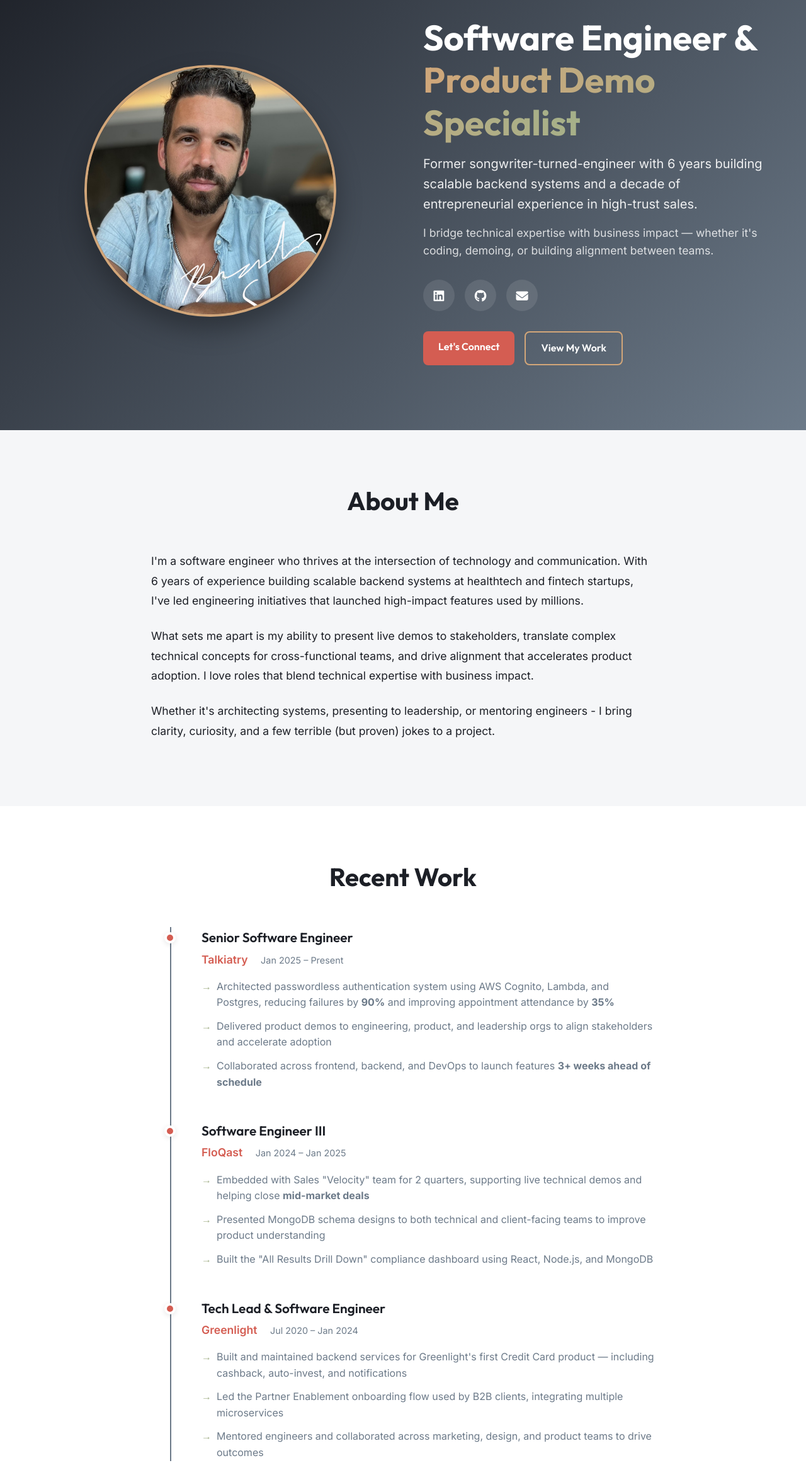
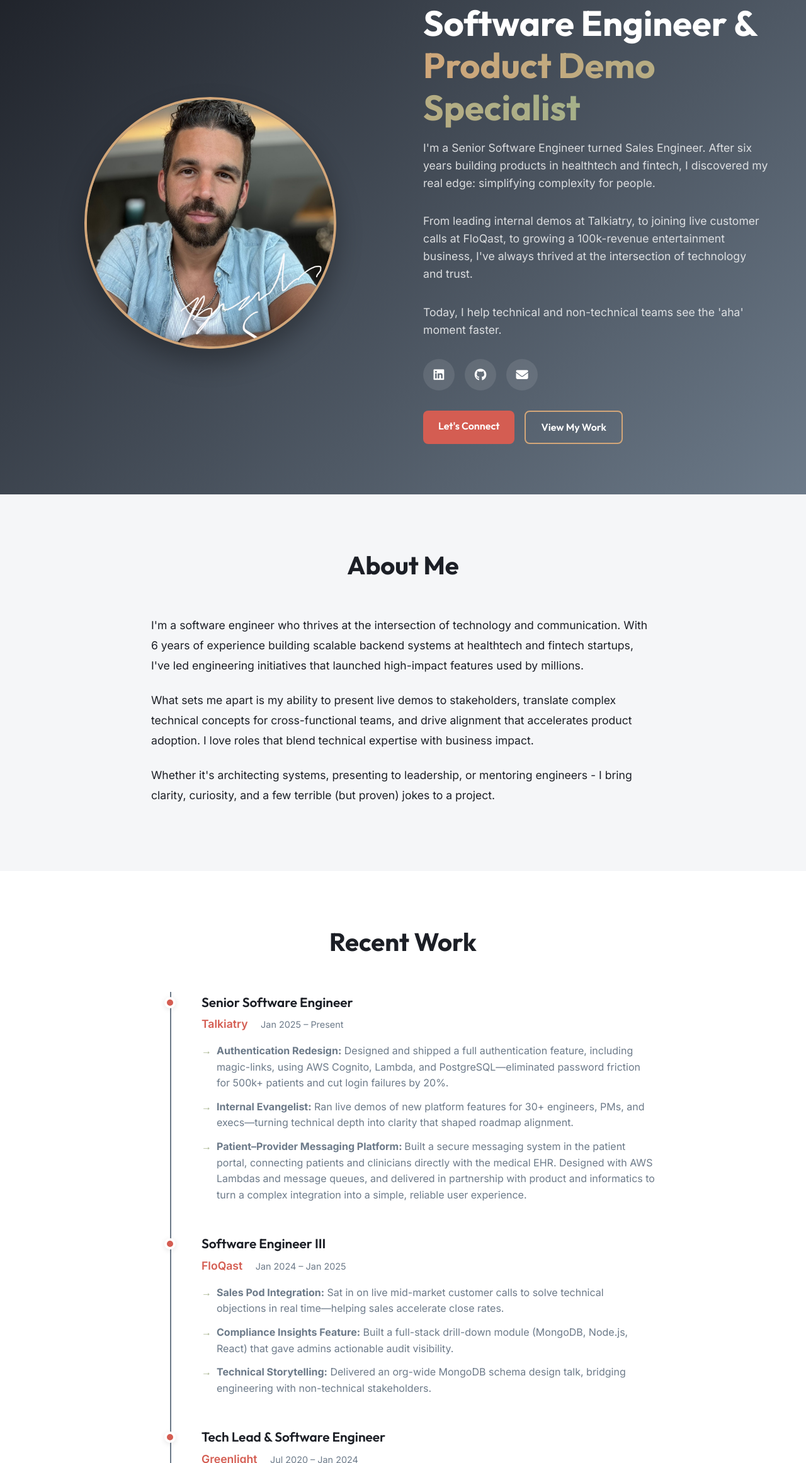
Before and after one commit to brandonstiles1/personal-website, an Astro site: page / in a window 1280 px wide. Shown: the part 117-2440 px from the top of the page at 63% size. Built offline with nearby package versions, Linux system fonts and the light colour scheme; Astro itself is replaced by a stand-in of ours.

Commit message:
Additional copy changes

```diff
--- a/src/pages/index.astro
+++ b/src/pages/index.astro
@@ -82,13 +82,18 @@ const config = {
 							Software Engineer &
 							<span class="highlight">Product Demo Specialist</span>
 						</h1>
-						<p class="hero-subtitle">
-							Former songwriter-turned-engineer with 6 years building scalable backend systems
-							and a decade of entrepreneurial experience in high-trust sales.
+
+						<p class="hero-description">
+							I'm a Senior Software Engineer turned Sales Engineer. After six years building products in healthtech and fintech,
+							I discovered my real edge: simplifying complexity for people.
 						</p>
 						<p class="hero-description">
-							I bridge technical expertise with business impact — whether it's coding,
-							demoing, or building alignment between teams.
+							From leading internal demos at Talkiatry, to joining live
+							customer calls at FloQast, to growing a 100k-revenue entertainment business, I've always thrived at the intersection of
+							technology and trust.
+						</p>
+						<p class="hero-description">
+							Today, I help technical and non-technical teams see the 'aha' moment faster.
 						</p>
 						<div class="hero-links">
 							<a href="https://www.linkedin.com/in/brandon-stiles-dev/" target="_blank" class="social-link">
@@ -149,9 +154,9 @@ const config = {
 								<span class="period">Jan 2025 – Present</span>
 							</div>
 							<ul class="timeline-achievements">
-								<li>Architected passwordless authentication system using AWS Cognito, Lambda, and Postgres, reducing failures by <strong>90%</strong> and improving appointment attendance by <strong>35%</strong></li>
-								<li>Delivered product demos to engineering, product, and leadership orgs to align stakeholders and accelerate adoption</li>
-								<li>Collaborated across frontend, backend, and DevOps to launch features <strong>3+ weeks ahead of schedule</strong></li>
+								<li><strong>Authentication Redesign:</strong> Designed and shipped a full authentication feature, including magic-links, using AWS Cognito, Lambda, and PostgreSQL—eliminated password friction for 500k+ patients and cut login failures by 20%.</li>
+								<li><strong>Internal Evangelist:</strong> Ran live demos of new platform features for 30+ engineers, PMs, and execs—turning technical depth into clarity that shaped roadmap alignment.</li>
+								<li><strong>Patient–Provider Messaging Platform: </strong> Built a secure messaging system in the patient portal, connecting patients and clinicians directly with the medical EHR. Designed with AWS Lambdas and message queues, and delivered in partnership with product and informatics to turn a complex integration into a simple, reliable user experience.</li>
 							</ul>
 						</div>
 					</div>
@@ -165,9 +170,9 @@ const config = {
 								<span class="period">Jan 2024 – Jan 2025</span>
 							</div>
 							<ul class="timeline-achievements">
-								<li>Embedded with Sales "Velocity" team for 2 quarters, supporting live technical demos and helping close <strong>mid-market deals</strong></li>
-								<li>Presented MongoDB schema designs to both technical and client-facing teams to improve product understanding</li>
-								<li>Built the "All Results Drill Down" compliance dashboard using React, Node.js, and MongoDB</li>
+								<li><strong>Sales Pod Integration:</strong> Sat in on live mid-market customer calls to solve technical objections in real time—helping sales accelerate close rates.</li>
+								<li><strong>Compliance Insights Feature:</strong> Built a full-stack drill-down module (MongoDB, Node.js, React) that gave admins actionable audit visibility.</li>
+								<li><strong>Technical Storytelling:</strong> Delivered an org-wide MongoDB schema design talk, bridging engineering with non-technical stakeholders.</li>
 							</ul>
 						</div>
 					</div>
@@ -181,9 +186,8 @@ const config = {
 								<span class="period">Jul 2020 – Jan 2024</span>
 							</div>
 							<ul class="timeline-achievements">
-								<li>Built and maintained backend services for Greenlight's first Credit Card product — including cashback, auto-invest, and notifications</li>
-								<li>Led the Partner Enablement onboarding flow used by B2B clients, integrating multiple microservices</li>
-								<li>Mentored engineers and collaborated across marketing, design, and product teams to drive outcomes</li>
+								<li><strong>Go-to-Market Partnering:</strong> Worked directly with Marketing & Sales Ops to integrate analytics with Segment and Datadog, increasing campaign ROI and customer activations.</li>
+								<li><strong>Service Ownership:</strong> Owned multiple microservices (credit card, OTP, promotions), leading cross-team delivery across backend and partner-facing systems.</li>
 							</ul>
 						</div>
 					</div>
```
